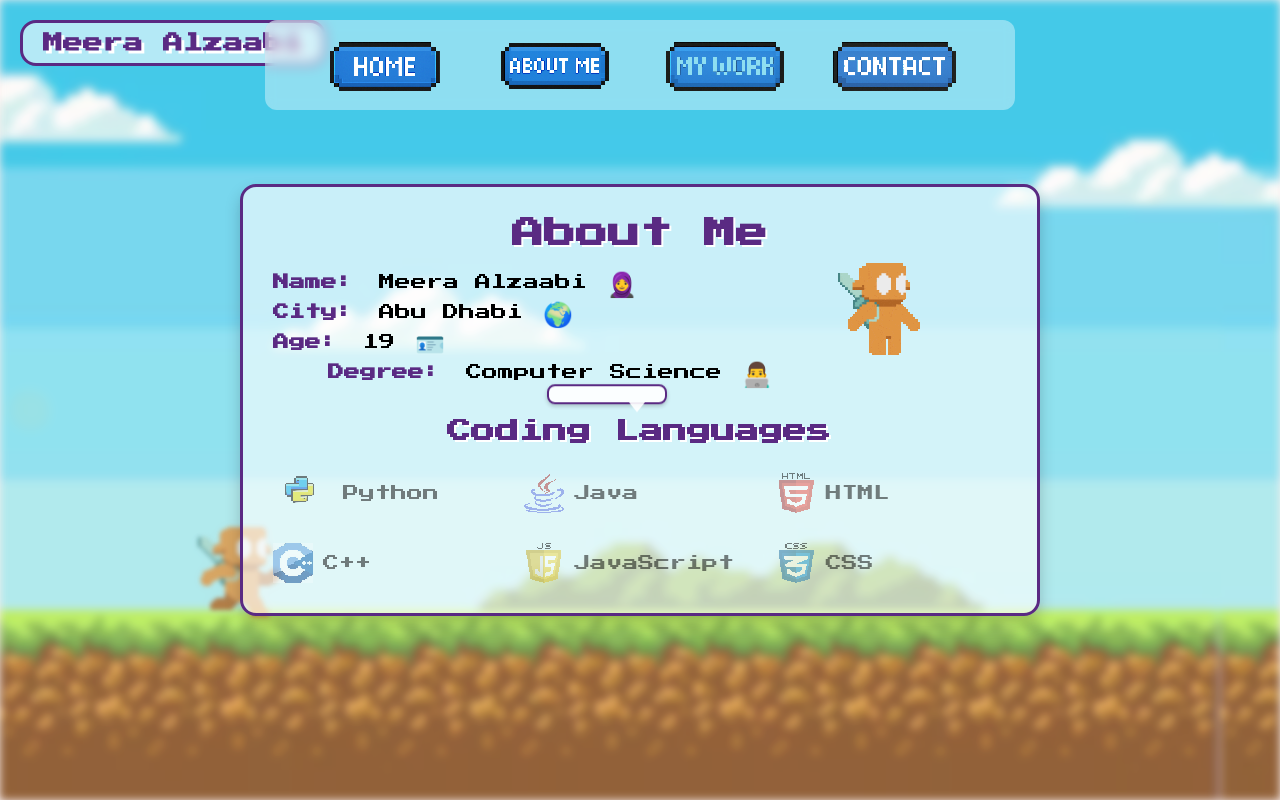
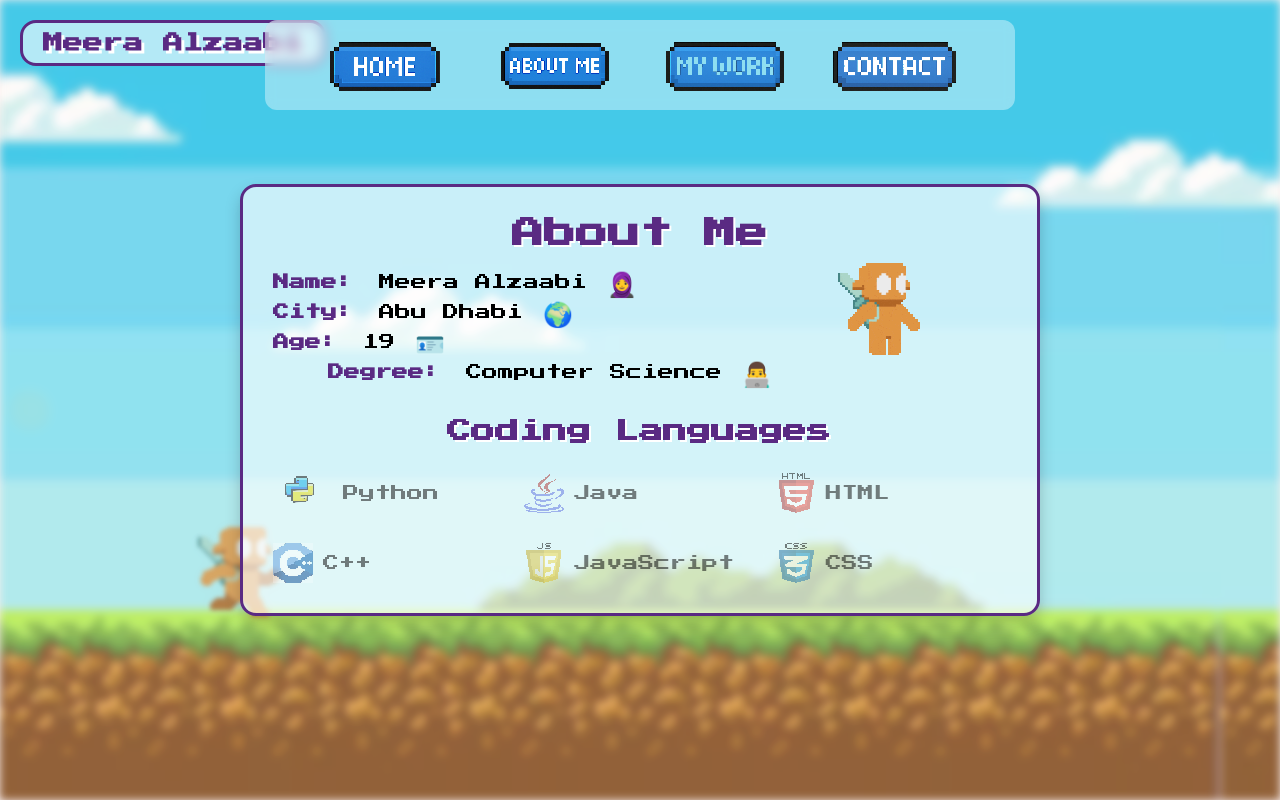
Before and after one commit to mha9507/trial5, a plain HTML site: page me.html in a window 1280 px wide. Drawn offline with Linux system fonts and the light colour scheme.

Commit message:
Update me.html

```diff
--- a/me.html
+++ b/me.html
@@ -27,7 +27,7 @@
 
   <!-- Desktop version of runner (hidden on mobile) -->
   <img id="about-me-runner" src="media/run2.gif" alt="Running character">
-    <div id="monster-prompt"></div>
+
 
 
   <div class="info-section">
```
